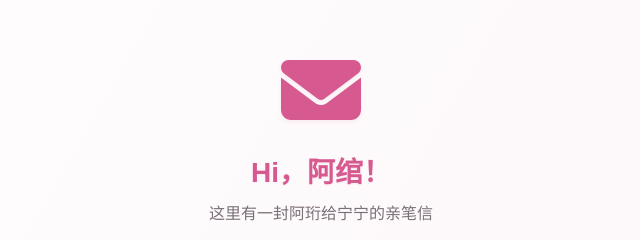
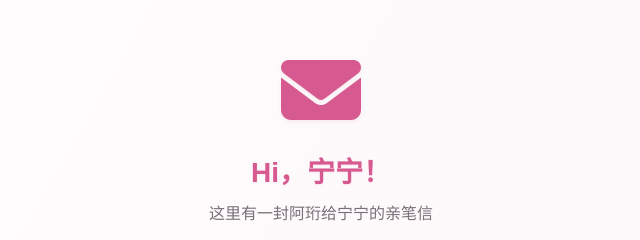
Before and after one commit to 2072269657/ningning, a plain HTML site: page index.html in a window 1280 px wide. Shown: the part 223-463 px from the top of the page, 319-959 px from the left. Drawn offline with Linux system fonts and the light colour scheme.

Commit message:
Add files via upload

```diff
--- a/index.html
+++ b/index.html
@@ -253,7 +253,7 @@
   <!-- 1. 启动页 -->
   <div class="start-page" id="startPage">
     <i class="fa-solid fa-envelope envelope-icon"></i>
-    <h1>Hi，阿绾！</h1>
+    <h1>Hi，宁宁！</h1>
     <p>这里有一封阿珩给宁宁的亲笔信</p>
     <button class="start-btn" id="startBtn">开始书写 ✨</button>
   </div>
```
